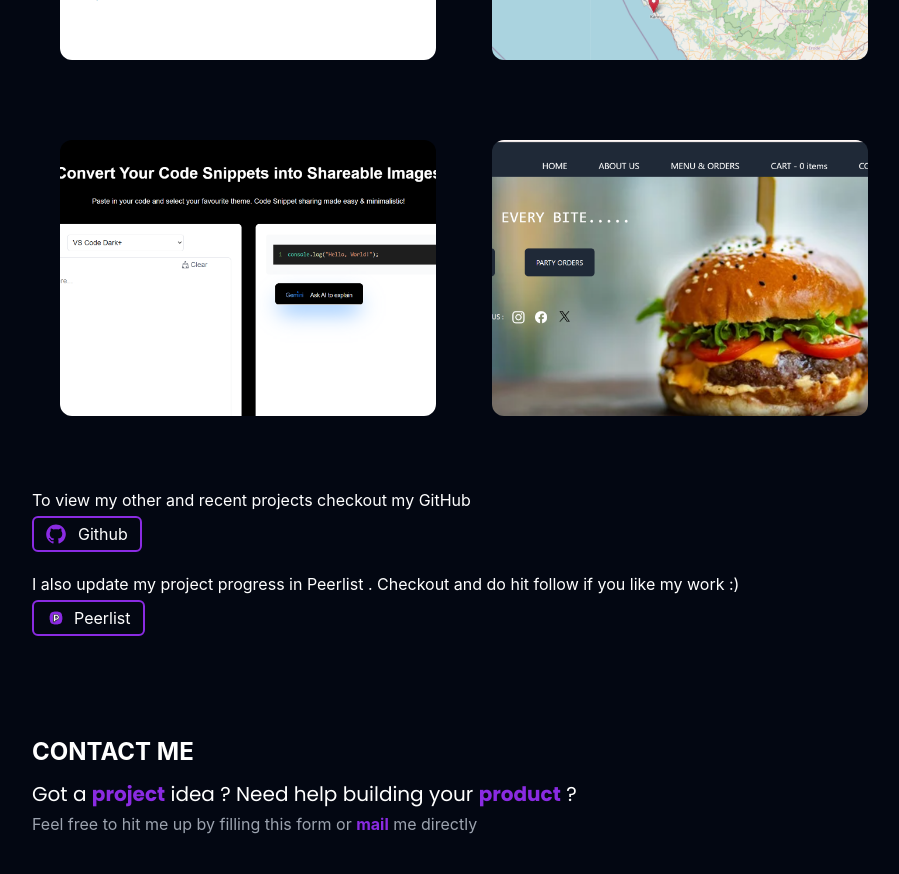
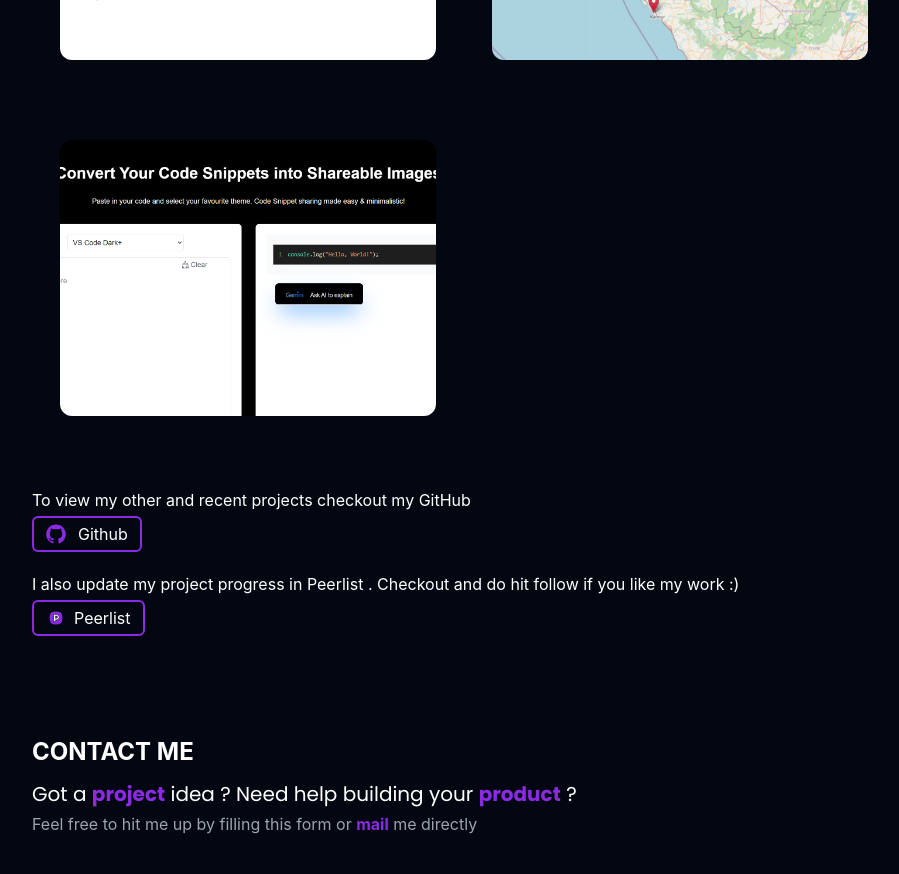
Before and after one commit to AKSHATH99/Personal-Website, a React (Create React App) app: page / in a window 1280 px wide. Shown: the part 1620-2494 px from the top of the page, without its empty margins (158-1057 px from the left). Built offline with nearby package versions, Linux system fonts and the light colour scheme; a web font is replaced by a local one.

Commit message:
project updation

```diff
--- a/src/components/Project.js
+++ b/src/components/Project.js
@@ -48,15 +48,6 @@ const ProjectData = [
       "/images/ts.svg",
       "/images/gemini.svg",
     ],
-  },
-  {
-    title: "FOOD-ZONE",
-    Livelink: "https://food-zone-vert.vercel.app/",
-    Githublink: "https://github.com/AKSHATH99/FOOD-ZONE",
-    about:
-      "The project is aimed at creating frontend of a restaurent website.It includes features of online delivery system i.e. a foomenu and cart sections using React.js for a dynamic user interface and Tailwind CSS for a clean and visually appealing design",
-    placeholderImage: "/images/FOOD-MENU.png",
-    stack: ["/logo192.png", "/images/tailwind.png"],
   },
 
   // {
```
